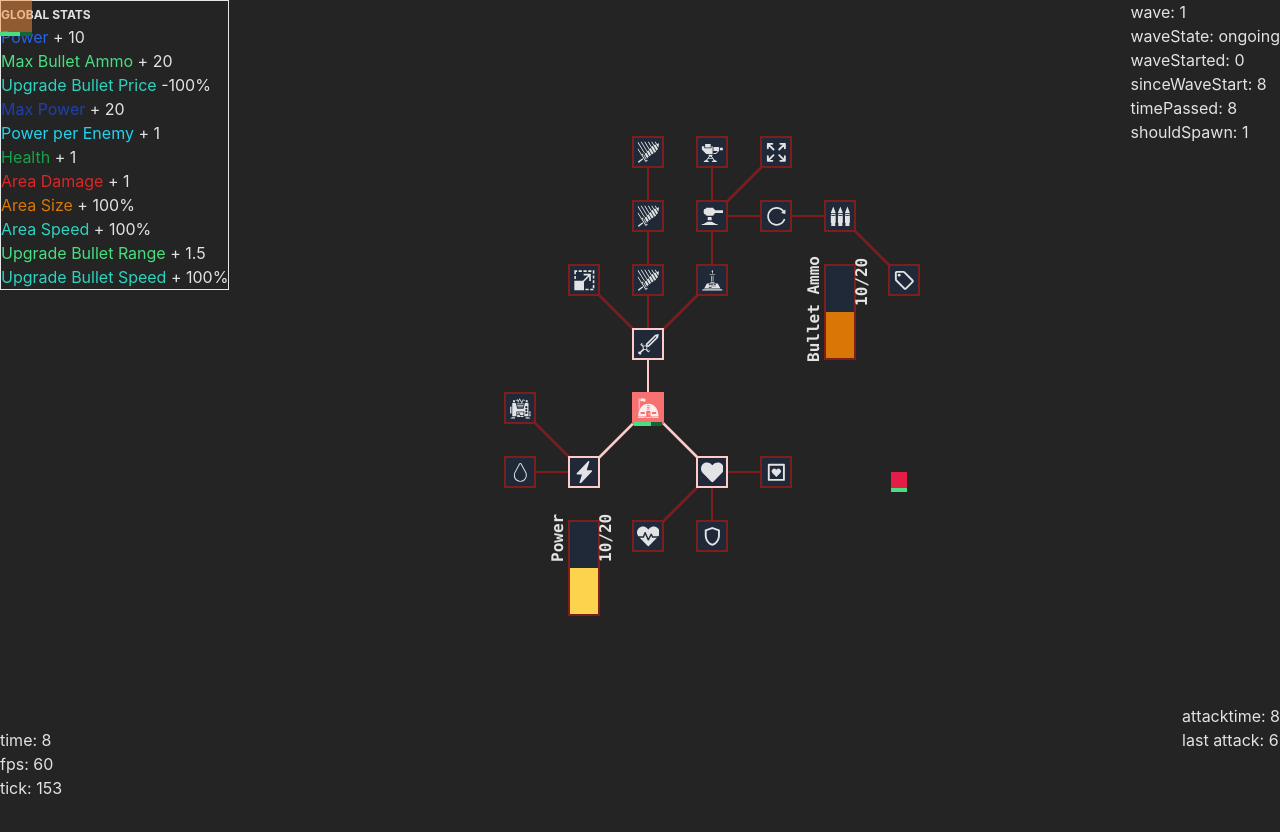
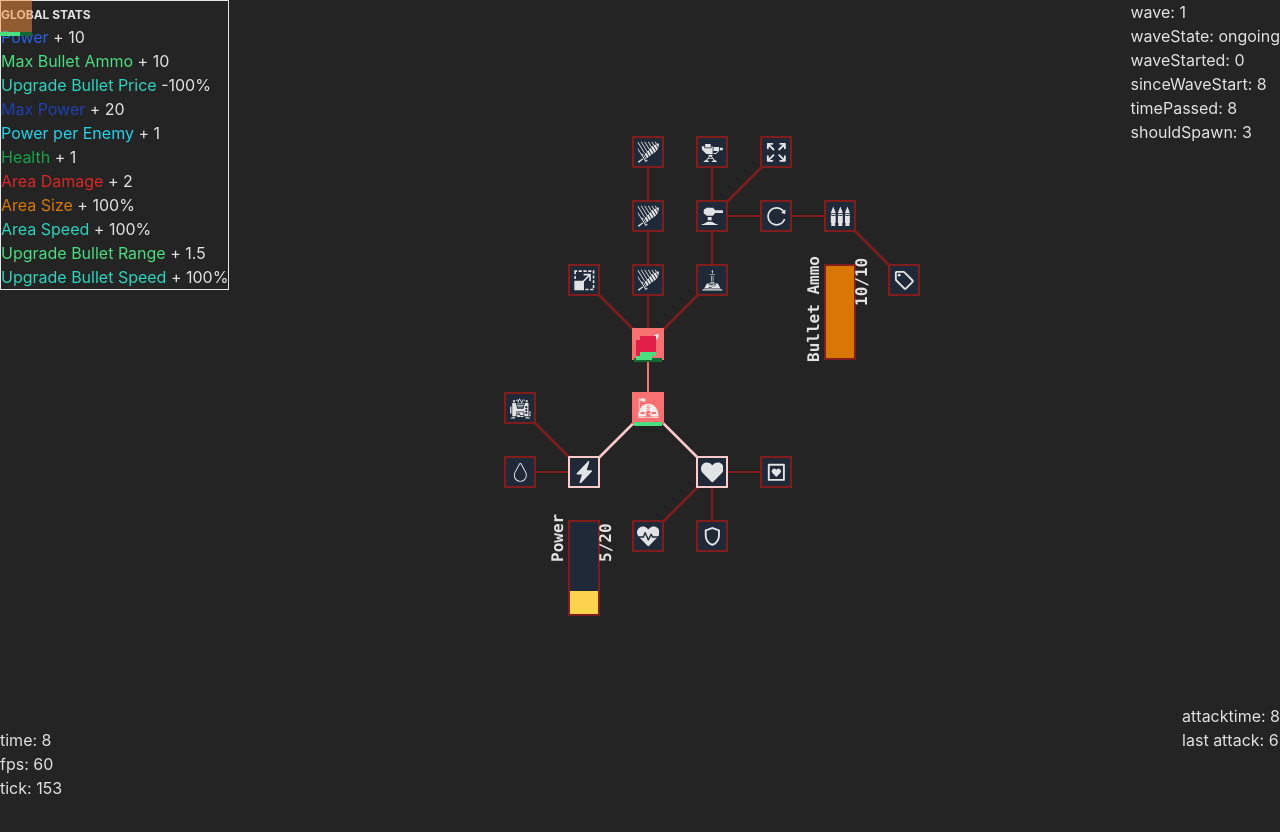
Before and after one commit to MartinMuzatko/resink, a React (Vite) app: page / in a window 1280 px wide. Both pictures are taken after a click on the element 648 px from the left and 344 px from the top of the page. Shown: the top 832 px of the page. Built offline with nearby package versions, Linux system fonts and the light colour scheme.

Commit message:
fix damage, turrets and all coordinate systems

```diff
--- a/src/components/Enemies.tsx
+++ b/src/components/Enemies.tsx
@@ -39,10 +39,10 @@ export const Enemies = ({ enemies, setEnemies, upgrades }: EnemiesProps) => {
 			: WaveState.idle
 	}, [timePassedSinceWaveStart])
 
-	// const amountEnemies = Math.ceil(
-	// 	lerp(1, 6, timePassedSinceWaveStart / attackTime)
-	// )
-	const amountEnemies = 1
+	const amountEnemies = Math.ceil(
+		lerp(1, 6, timePassedSinceWaveStart / attackTime)
+	)
+	// const amountEnemies = 1
 
 	useEffect(() => {
 		if (timePassedSinceWaveStart >= attackTime + attackGrace) {
@@ -74,7 +74,8 @@ export const Enemies = ({ enemies, setEnemies, upgrades }: EnemiesProps) => {
 								...generateRandomPositionOnEdge(spawnArea),
 								target: findTarget(upgrades).id,
 								attackSpeed: 2000,
-								speed: 0.0025,
+								attackDamage: wave,
+								speed: 0.0125,
 								size: 0.25,
 								health: Math.ceil(wave / 2),
 								maxHealth: Math.ceil(wave / 2),
@@ -92,7 +93,7 @@ export const Enemies = ({ enemies, setEnemies, upgrades }: EnemiesProps) => {
 	return (
 		<>
 			<div
-				className="absolute right-0 top-0"
+				className="absolute right-0 top-0 z-50"
 				style={{
 					// TODO: Maybe move wave etc to Stage or a context?
 					transform: `translate(-${window.innerWidth / 2}px, -${
@@ -112,13 +113,13 @@ export const Enemies = ({ enemies, setEnemies, upgrades }: EnemiesProps) => {
 			</div>
 			{enemies.map((enemy) => (
 				<div
-					className="absolute bg-rose-600"
+					className="absolute bg-rose-600 z-30"
 					key={enemy.id}
 					style={{
 						width: `${enemy.size * gridScale}px`,
 						height: `${enemy.size * gridScale}px`,
-						left: `${(enemy.x - enemy.size / 2) * gridScale}px`,
-						top: `${(enemy.y - enemy.size / 2) * gridScale}px`,
+						left: `${enemy.x * gridScale}px`,
+						top: `${enemy.y * gridScale}px`,
 					}}
 				>
 					<HealthBar current={enemy.health} max={enemy.maxHealth} />
--- a/src/components/Stage.tsx
+++ b/src/components/Stage.tsx
@@ -50,17 +50,7 @@ type MouseArea = Area & {
 export const Stage = memo(() => {
 	const { tick, timePassed, gridScale, deltaTime } = useGameContext()
 	const [totalEnemiesDefeated, setTotalEnemiesDefeated] = useState(0)
-	const [experienceOrbs, setExperienceOrbs] = useState<ExperienceOrb[]>(
-		[]
-		// [...Array(8)].flatMap((_, x) =>
-		// 	[...Array(8)].flatMap((_, y) => ({
-		// 		id: crypto.randomUUID(),
-		// 		x,
-		// 		y,
-		// 		amount: 1,
-		// 	}))
-		// )
-	)
+	const [experienceOrbs, setExperienceOrbs] = useState<ExperienceOrb[]>([])
 	const [powerThroughEnemiesDefeated, setPowerThroughEnemiesDefeated] =
 		useState(0)
 	const [powerSpentOnAmmo, setPowerSpentOnAmmo] = useState(0)
@@ -79,10 +69,6 @@ export const Stage = memo(() => {
 	)
 	const mouse = useMouse()
 	const [bullets, setBullets] = useState<Bullet[]>([])
-	// const gridMouse = useMemo(
-	// 	() => getGridPositionFromWindow(mouse, window, gridScale),
-	// 	[mouse]
-	// )
 
 	const mouseLastActivatedTime = useMemo(
 		() => timePassed - (timePassed % stats.mouseSpeed),
@@ -165,12 +151,13 @@ export const Stage = memo(() => {
 	useEffect(() => {
 		// update upgrade health on enemy attack
 		setUpgrades((prevUpgrades) => {
-			const upgradesToTakeDamage = prevUpgrades.map((upgrade) => {
+			const upgradesToTakeDamage = prevUpgrades
+				.map((upgrade) => {
 					const enemiesThatDealDamage = enemies.filter(
 						(enemy) =>
 							equalPosition(upgrade, enemy) &&
-						enemy.lastAttackDealtTime + enemy.attackSpeed >=
-							timePassed
+							timePassed >=
+								enemy.lastAttackDealtTime + enemy.attackSpeed
 					)
 					return {
 						upgrade,
@@ -181,6 +168,8 @@ export const Stage = memo(() => {
 						),
 					}
 				})
+				.filter((u) => u.damage !== 0)
+
 			const enemyIdsThatDealDamage = [
 				...new Set(
 					upgradesToTakeDamage.flatMap((u) =>
@@ -195,7 +184,8 @@ export const Stage = memo(() => {
 				}>(
 					({ upgrades, bullets }, upgrade) => {
 						const canShoot =
-							timePassed - upgrade.lastBulletShotTime >=
+							timePassed >=
+								upgrade.lastBulletShotTime +
 									stats.upgradeBulletAttackSpeed &&
 							stats.upgradeBulletAttackDamage !== 0 &&
 							upgrade.active &&
@@ -223,7 +213,7 @@ export const Stage = memo(() => {
 
 						const updatedUpgrade = {
 							...upgrade,
-							lastBulletShotTime: tick,
+							lastBulletShotTime: timePassed,
 						}
 						// TODO: React.StrictMode makes this get added twice per tick in dev mode
 						// we could add a tickFired prop and compare then.
@@ -246,7 +236,7 @@ export const Stage = memo(() => {
 					},
 					{ upgrades: [], bullets: [] } // Initial value with the specified type
 				)
-			setAmmo((ammo) => ammo - newBullets.length)
+			setAmmo((ammo) => Math.max(0, ammo - newBullets.length))
 			setBullets((bullets) => [
 				...newBullets.slice(0, ammo - newBullets.length),
 				...bullets
@@ -325,13 +315,7 @@ export const Stage = memo(() => {
 
 			return upgradesToTakeDamage.length
 				? updateUpgradeDamage(
-						[
-							...new Set(
-								upgradesToTakeDamage.flatMap(
-									(u) => u.upgrade.id
-								)
-							),
-						],
+						upgradesToTakeDamage,
 						newUpgrades,
 						connections,
 						timePassed,
@@ -503,7 +487,7 @@ export const Stage = memo(() => {
 				/>
 				{bullets.map((bullet) => (
 					<div
-						className="absolute bg-amber-400 rounded-full"
+						className="absolute bg-amber-400 rounded-full z-40"
 						key={bullet.id}
 						style={{
 							width: `${gridScale / 6}px`,
@@ -519,7 +503,7 @@ export const Stage = memo(() => {
 				))}
 				{experienceOrbs.map((experienceOrb) => (
 					<div
-						className="absolute bg-blue-600 rounded-full"
+						className="absolute bg-blue-600 rounded-full z-40"
 						key={experienceOrb.id}
 						style={{
 							width: `${gridScale / 6}px`,
--- a/src/components/UpgradeNode.tsx
+++ b/src/components/UpgradeNode.tsx
@@ -71,7 +71,7 @@ export const UpgradeNode = ({
 			)}
 			<Tooltip
 				arrowRadius={0}
-				className="p-0 bg-black/50"
+				className="p-0 bg-black/70"
 				position="right-start"
 				arrowPosition="side"
 				arrowSize={gridScale / 8}
--- a/src/data/initialGameData.tsx
+++ b/src/data/initialGameData.tsx
@@ -39,7 +39,7 @@ export const INITIAL_STATS: Stats = {
 	globalHealthRegenerationAmount: 0,
 	globalHealthRegenerationSpeed: 4000,
 	upgradeBulletAttackDamage: 0,
-	upgradeBulletMaxAmmo: 20,
+	upgradeBulletMaxAmmo: 10,
 	// tick based
 	// TODO: make time based and per upgrade
 	upgradeBulletAttackSpeed: 2000,
--- a/src/domain/upgrade.ts
+++ b/src/domain/upgrade.ts
@@ -2,6 +2,7 @@ import { ReactNode } from 'react'
 import { getDistance, Identifier, Position } from './main'
 import { Connection } from './connection'
 import { getCost, Stats } from './stats'
+import { Enemy } from './enemy'
 
 export enum UpgradeType {
 	motor,
@@ -41,6 +42,12 @@ export type Upgrade = Identifier &
 		lastDamageTakenTime: number
 		lastBulletShotTime: number
 	}
+
+export type UpgradeDamageUpdate = {
+	upgrade: Upgrade
+	enemiesThatDealDamage: Enemy[]
+	damage: number
+}
 
 export const createUpgrade = (upgrade: Partial<Upgrade>): Upgrade => ({
 	id: crypto.randomUUID(),
@@ -195,24 +202,33 @@ export const getMaxHealth = (upgrade: Upgrade, stats: Stats) =>
 		: stats.globalHealth
 
 export const updateUpgradeDamage = (
-	upgradeIdsToTakeDamage: string[],
+	upgradesToTakeDamage: UpgradeDamageUpdate[],
 	upgrades: Upgrade[],
 	connections: Connection[],
 	timePassed: number,
 	stats: Stats
 ) => {
-	const damagedUpgrades = upgrades.map((upgrade) =>
-		upgradeIdsToTakeDamage.includes(upgrade.id) &&
-		upgrade.lastDamageTakenTime <
-			timePassed - stats.upgradeBulletAttackSpeed
+	const upgradeIdsToTakeDamage = [
+		...new Set(upgradesToTakeDamage.flatMap((u) => u.upgrade.id)),
+	]
+	const damagedUpgrades = upgrades.map((upgrade) => {
+		const update = upgradesToTakeDamage.find(
+			(u) => u.upgrade.id === upgrade.id
+		)
+		if (!update || !update.damage) return upgrade
+		return upgradeIdsToTakeDamage.includes(upgrade.id) &&
+			upgrade.lastDamageTakenTime <
+				timePassed - stats.upgradeBulletAttackSpeed
 			? {
 					...upgrade,
-					health: getHealth(upgrade, stats) - 1,
+					health:
+						getHealth(upgrade, stats) -
+						Math.max(update.damage - stats.globalArmor, 0),
 					active: getHealth(upgrade, stats) > 0,
 					lastDamageTakenTime: timePassed,
 			  }
 			: upgrade
-	)
+	})
 
 	const allDeactivatedIds = upgradeIdsToTakeDamage
 		.map((upgradeId) => upgrades.find((u) => u.id === upgradeId)!)
```
Lines whose indentation alone changed are shown as unchanged.
